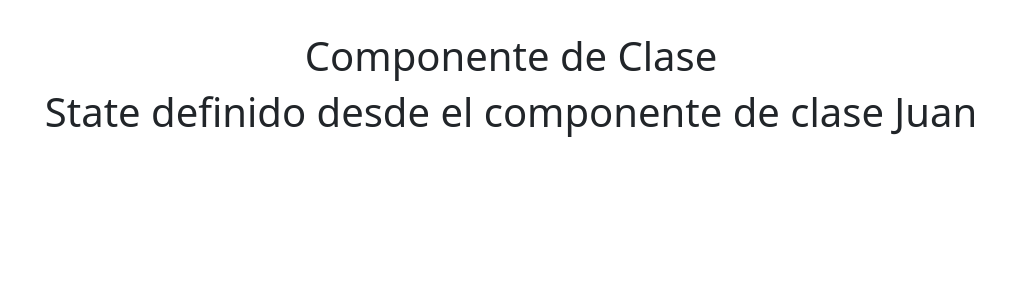
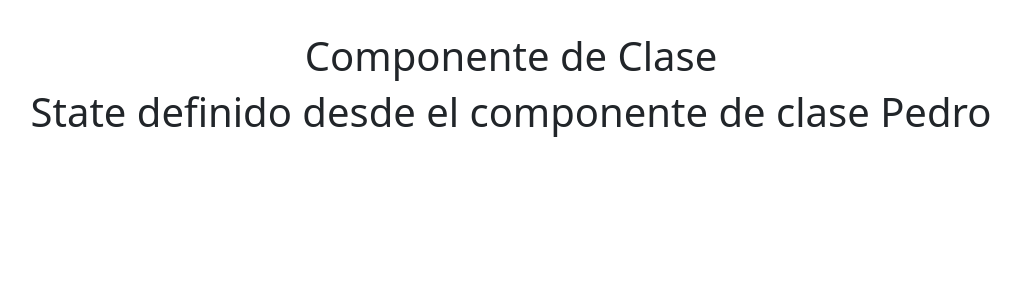
Before and after one commit to pedronieto84/react-19, a React (Vite) app in the folder react-19-curso/: page / in a window 1280 px wide. Shown: the top 300 px of the page, without its empty margins (129-1150 px from the left). Built offline with nearby package versions, Linux system fonts and the light colour scheme.

Commit message:
Modificar el estado de un class component con setState.

```diff
--- a/react-19-curso/src/componentes/classComponent.jsx
+++ b/react-19-curso/src/componentes/classComponent.jsx
@@ -8,6 +8,12 @@ class ClassComponent extends React.Component {
         this.state = {
             nombre: 'Juan',
         }
+    }
+
+    componentDidMount() {
+        setTimeout(() => {
+            this.setState({nombre: 'Pedro'})
+        }, 2000)
     }
 
     render() {
```
